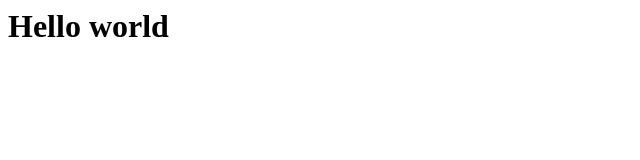
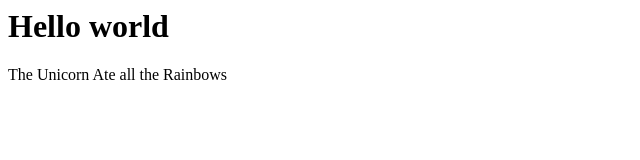
Before and after one commit to sethidium/WEW-oct2018, a plain HTML site: page index.html in a window 1280 px wide. Shown: the whole page, without its empty margins (0-640 px from the left). Drawn offline with Linux system fonts and the light colour scheme.

Commit message:
Added Unicorn phrase

```diff
--- a/index.html
+++ b/index.html
@@ -1 +1,2 @@
 <h1>Hello world</h1>
+<p>The Unicorn Ate all the Rainbows</p>
```
